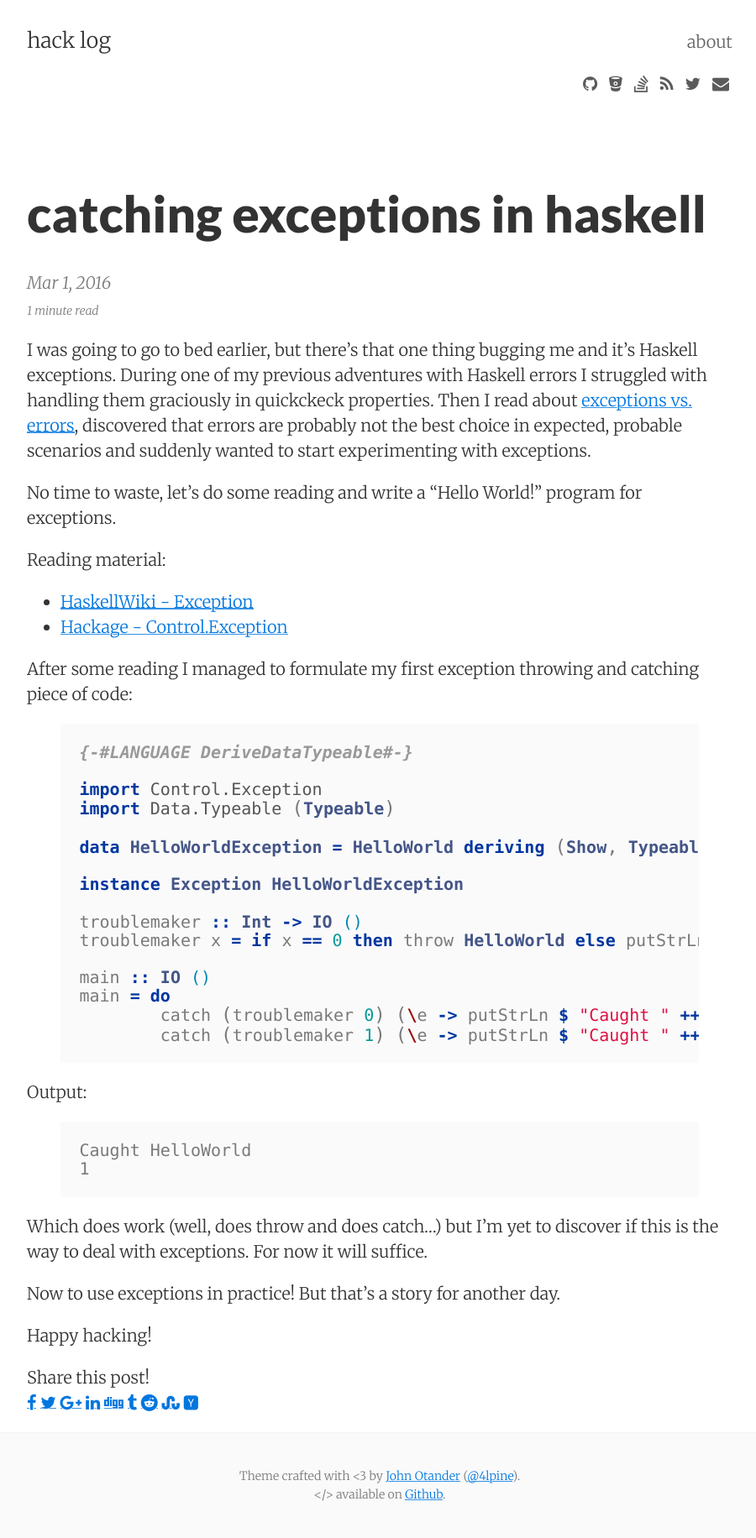
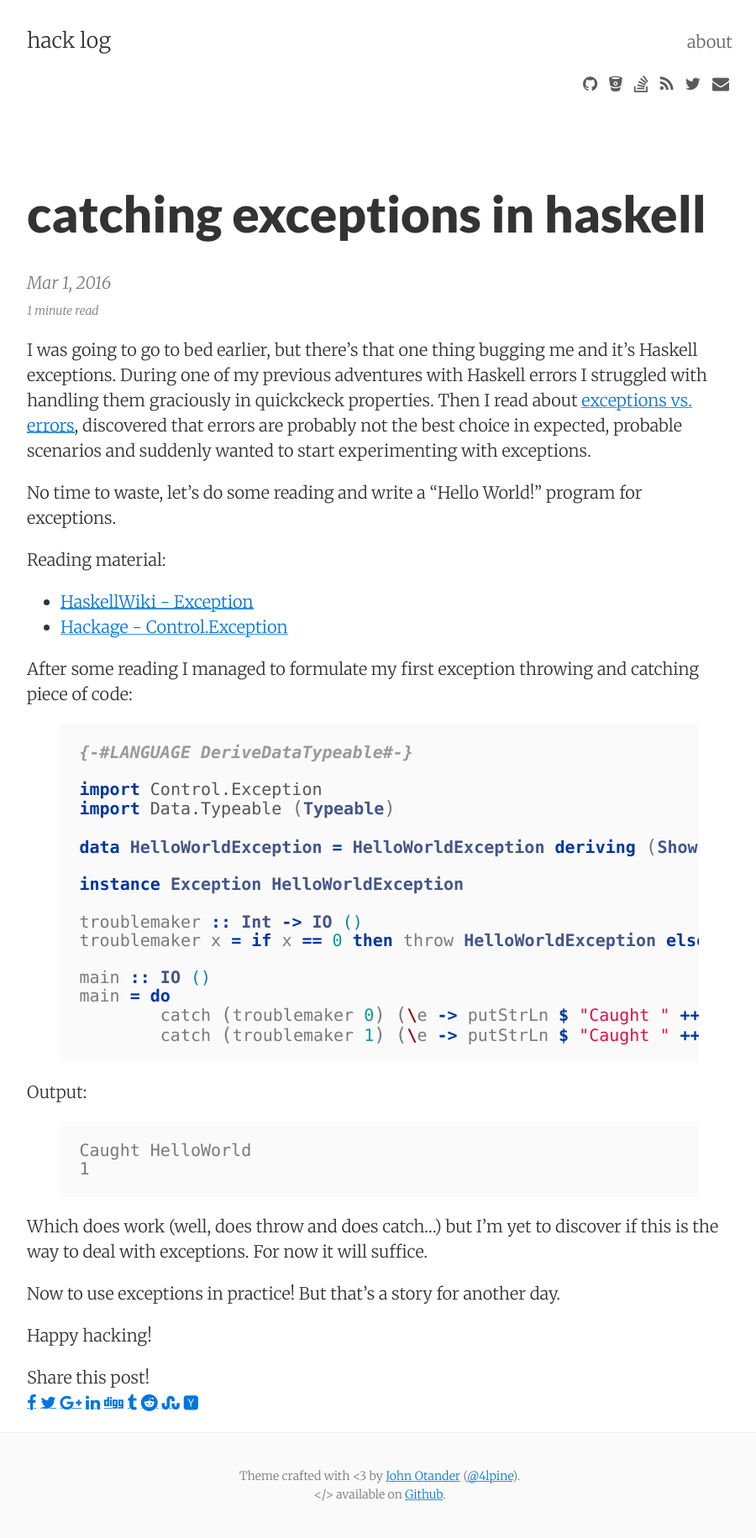
Before and after one commit to PiotrJustyna/piotrjustyna.github.io, a Jekyll site: the page built from _posts/2016-03-01-catching-exceptions-in-haskell.md, in a window 1280 px wide. Shown: the whole page at 84% size, without its empty margins (188-1088 px from the left). Built offline with Jekyll 4.4.1, drawn with Linux system fonts in a browser that asks for light colours; nearby versions of some CDN libraries; comment, search, counter and statistics services are not loaded.

Commit message:
Update 2016-03-01-catching-exceptions-in-haskell.md

```diff
--- a/_posts/2016-03-01-catching-exceptions-in-haskell.md
+++ b/_posts/2016-03-01-catching-exceptions-in-haskell.md
@@ -22,12 +22,12 @@ After some reading I managed to formulate my first exception throwing and catchi
 import Control.Exception
 import Data.Typeable (Typeable)
 
-data HelloWorldException = HelloWorld deriving (Show, Typeable)
+data HelloWorldException = HelloWorldException deriving (Show, Typeable)
 
 instance Exception HelloWorldException
 
 troublemaker :: Int -> IO ()
-troublemaker x = if x == 0 then throw HelloWorld else putStrLn $ show x
+troublemaker x = if x == 0 then throw HelloWorldException else putStrLn $ show x
 
 main :: IO ()
 main = do
```
